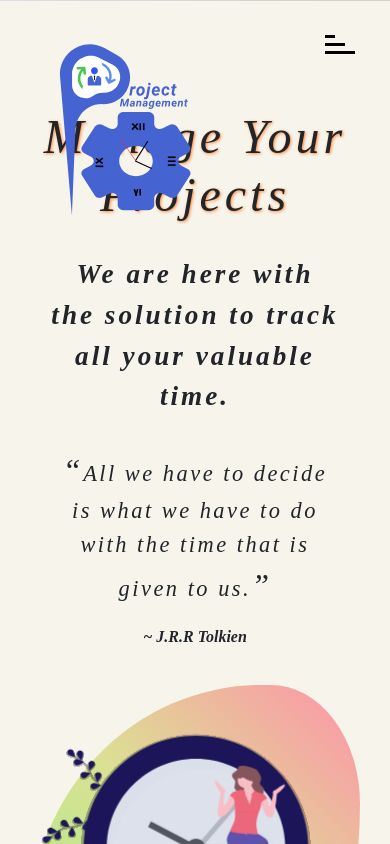
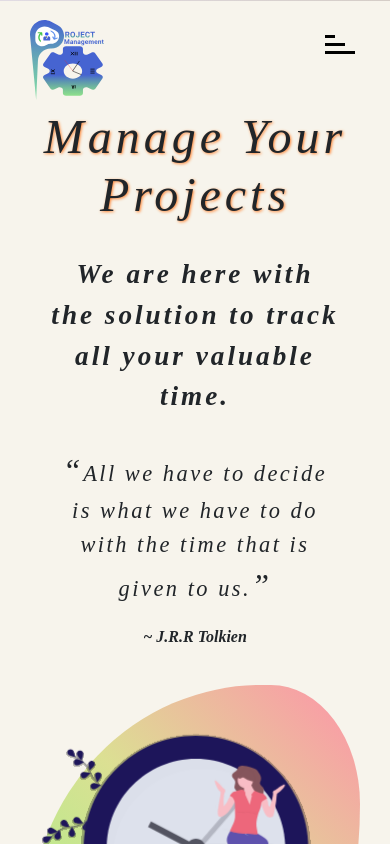
Before and after one commit to SubashPradhan/track-your-project, a React (Create React App) app: page / in a window 390 px wide. Shown: the top 844 px of the page. Built offline with nearby package versions, Linux system fonts and the light colour scheme; a web font is replaced by a local one.

Commit message:
Adding logo

```diff
--- a/src/components/Navbar/view.js
+++ b/src/components/Navbar/view.js
@@ -4,7 +4,7 @@ import projectLogo from '../../assets/images/project-logo.svg'
 import { Container, Row } from 'react-bootstrap'
 
 export default function View(props) {
-  const { handleMenu, menuClicked, setFocus, scrollNav} = props
+  const { handleMenu, menuClicked, setFocus, scrollNav } = props
 
   const Links = <div className={menuClicked ? 'nav-links nav-active' : 'nav-links'}>
     <a href="#home" className='link' onClick={setFocus}>Home</a>
@@ -14,10 +14,10 @@ export default function View(props) {
   </div>
 
   return (
-    <Container fluid className={ scrollNav ? 'navbar-container navbar-container-background' : 'navbar-container'}>
+    <Container fluid className={scrollNav ? 'navbar-container navbar-container-background' : 'navbar-container'}>
       <Row className="justify-content-between">
         <div className='logo-container'>
-          <img src={projectLogo} alt='Project Logo' className='project-logo' />
+          <img src={projectLogo} alt='Project Logo' className={scrollNav ? 'project-logo project-logo-resize' : 'project-logo'} />
         </div>
         {Links}
         <div className='burger-menu' onClick={handleMenu}>
--- a/src/styles/navbar.css
+++ b/src/styles/navbar.css
@@ -45,10 +45,16 @@
   text-shadow: 1px 1.4px 3px #ff8533;
 
 }
+
 .project-logo {
  margin: 0 0 0 30px;
- /* height: 4rem; */
+ height: 8rem;
  transition: all 1s ease-in-out;
+}
+
+.project-logo-resize{
+  height: 5rem;
+  margin-top: -15px;
 }
 
 @font-face {
@@ -85,7 +91,6 @@
 
 .burger-menu{
   margin: 30px;
-  /* margin-top: 30px; */
   cursor: pointer;
   z-index: 2;
 }
@@ -136,4 +141,8 @@
     font-size: 1.3rem;
     margin-top: 10%;
   }
+
+  .project-logo{
+    height: 5rem;
+  }
 }
```
Also changed, not shown: src/assets/images/project-logo.svg.
